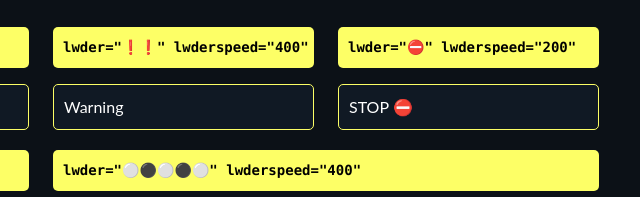
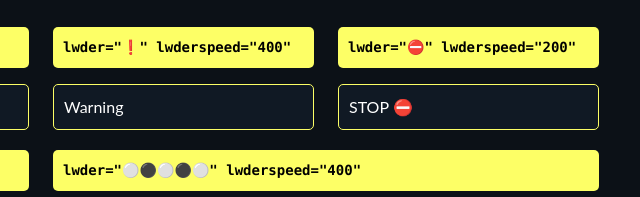
Before and after one commit to BMSVieira/lwder.js, a plain HTML site: page demo/index.html in a window 1280 px wide. Shown: the part 420-617 px from the top of the page, 599-1239 px from the left. Drawn offline with Linux system fonts and the light colour scheme.

Commit message:
Update index.html

```diff
--- a/demo/index.html
+++ b/demo/index.html
@@ -73,8 +73,8 @@ new Lwder({ selector: ".lwder" });
                         </div>
                     </div>
                     <div class="col-lg-3">
-                        <pre>lwder="❗❗" lwderspeed="400"</pre>
-                        <div style="padding:10px;" class="innerdiv lwder" lwder="❗❗" lwderspeed="400">
+                        <pre>lwder="❗" lwderspeed="400"</pre>
+                        <div style="padding:10px;" class="innerdiv lwder" lwder="❗" lwderspeed="400">
                             Warning
                         </div>
                     </div>
```
